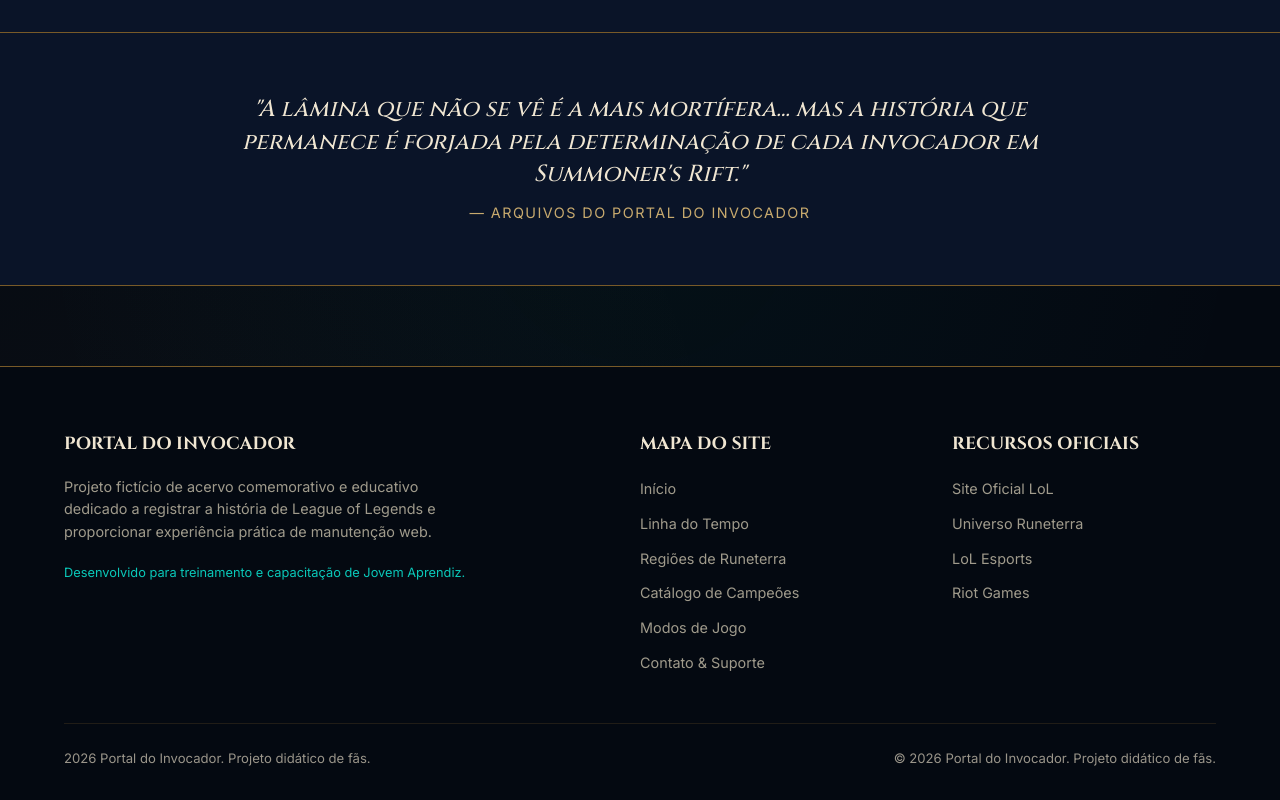
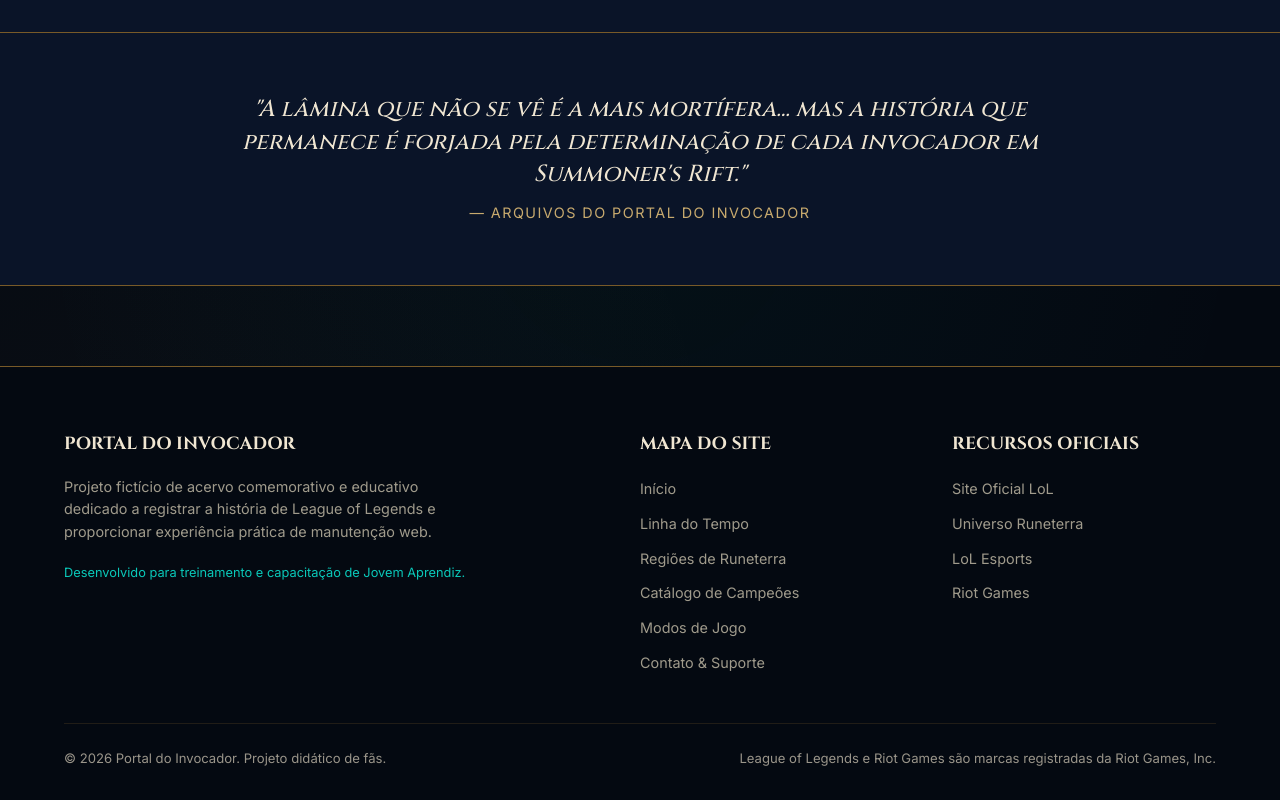
Before and after one commit to KenjiWorkES/portal-do-invocador, a website built with Vite: page src/pages/index.html in a window 1280 px wide. Shown: the part 2200-3000 px from the top of the page. Built offline with nearby package versions, Linux system fonts and the light colour scheme.

Commit message:
fix: corrige erro de duplicata de span

```diff
--- a/src/pages/index.html
+++ b/src/pages/index.html
@@ -259,8 +259,8 @@
       </div>
 
       <div class="footer-bottom">
-        <span>2026 Portal do Invocador. Projeto didático de fãs.</span>
-        <span>&copy; 2026 Portal do Invocador. Projeto didático de fãs.</span>
+             <span>&copy; 2026 Portal do Invocador. Projeto didático de fãs.</span>
+        <span>League of Legends e Riot Games são marcas registradas da Riot Games, Inc.</span>
       </div>
     </div>
   </footer>
```
